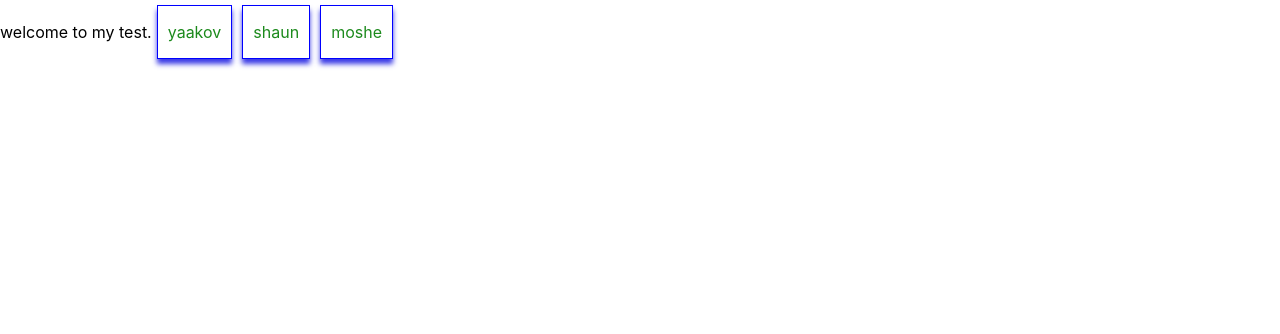
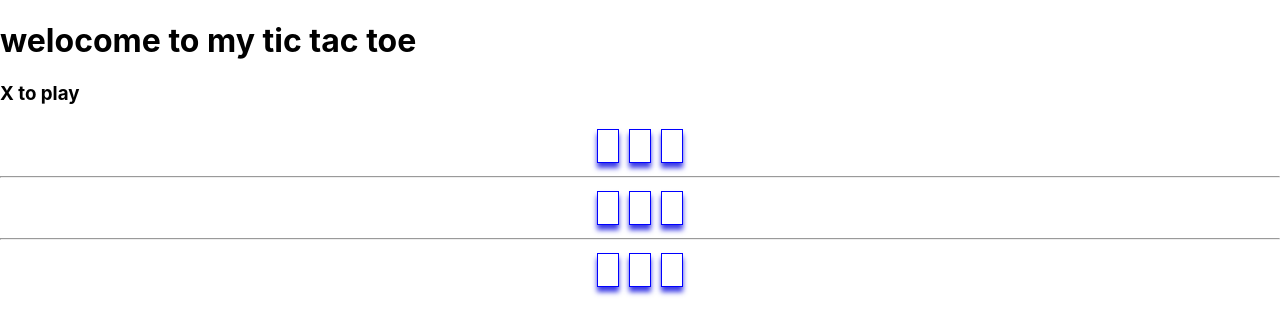
Before and after one commit to Yaakov613/tech, a React (Create React App) app: page / in a window 1280 px wide. Shown: the top 334 px of the page. Built offline with nearby package versions, Linux system fonts and the light colour scheme.

Commit message:
naughts and crosses

```diff
--- a/src/App.js
+++ b/src/App.js
@@ -3,18 +3,60 @@ import Sum from './sum';
 
 // import './App.css';
 
-class App extends Component{
-  state={
-    names:['yaakov','shaun','moshe']
+class App extends Component {
+  state = {
+    boxes: [
+      ['', '', ''],
+      ['', '', ''],
+      ['', '', '']
+    ],
+    turn: 'X'
+  }
+  checkBoxHandler = (index) => {
+    const updatedFirstRow = [...this.state.boxes[0]]
+    updatedFirstRow.splice(index, 1, this.state.turn)
+    const updatedBoxes = [updatedFirstRow, this.state.boxes[1], this.state.boxes[2]]
+    let turn = 'X'
+    if (this.state.turn === 'X') { turn = '0' }
+    this.setState({
+      boxes: updatedBoxes,
+      turn: turn
+    })
+  }
+  checkBoxHandler1 = (index) => {
+    const updatedSecondRow = [...this.state.boxes[1]]
+    updatedSecondRow.splice(index, 1, this.state.turn)
+    const updatedBoxes = [this.state.boxes[0], updatedSecondRow, this.state.boxes[2]]
+    let turn = 'X'
+    if (this.state.turn === 'X') { turn = '0' }
+    this.setState({ boxes: updatedBoxes, turn, })
+  }
+  checkBoxHandler2 = (index) => {
+    const updatedThirdRow = [...this.state.boxes[2]]
+    updatedThirdRow.splice(index, 1, this.state.turn)
+    const updatedBoxes = [this.state.boxes[0], this.state.boxes[1], updatedThirdRow]
+    let turn = 'X'
+    if (this.state.turn === 'X') { turn = '0' }
+    this.setState({
+      boxes: updatedBoxes,
+      turn,
+    })
   }
 
-  render(){
-    const names=this.state.names.map((name=>{ return <Sum name={name}/>}))
-    return(
+  render() {
+    const firstRow = this.state.boxes[0].map((box, index) => { return <Sum clicked={() => this.checkBoxHandler(index)} key={index} type={box} /> })
+    const secondRow = this.state.boxes[1].map((box, index) => { return <Sum clicked={() => this.checkBoxHandler1(index)} key={index} type={box} /> })
+    const thirdRow = this.state.boxes[2].map((box, index) => { return <Sum clicked={() => this.checkBoxHandler2(index)} key={index} type={box} /> })
+    console.log(this.state.boxes)
+    return (
       <div>
-        welcome to my test.
-        {names}
-
+        <h1>welocome to my tic tac toe</h1>
+        <h3>{this.state.turn} to play</h3>
+        <div style={{ textAlign: 'center' }}>{firstRow}</div>
+        <hr />
+        <div style={{ textAlign: 'center' }}>{secondRow}</div>
+        <hr />
+        <div style={{ textAlign: 'center' }}>{thirdRow}</div>
       </div>
     )
   }
--- a/src/sum.js
+++ b/src/sum.js
@@ -3,8 +3,8 @@ import classes from '../src/App.module.css'
 
 const sum=(props)=>{
     return(
-        <div className={classes.TestBox}>
-            <p className={classes.Text}>{props.name}</p>
+        <div onClick={props.clicked} className={classes.TestBox}>
+            <p className={classes.Text}>{props.type}</p>
         </div>
     )
 }
```
Also changed, not shown: src/input.js (added).
